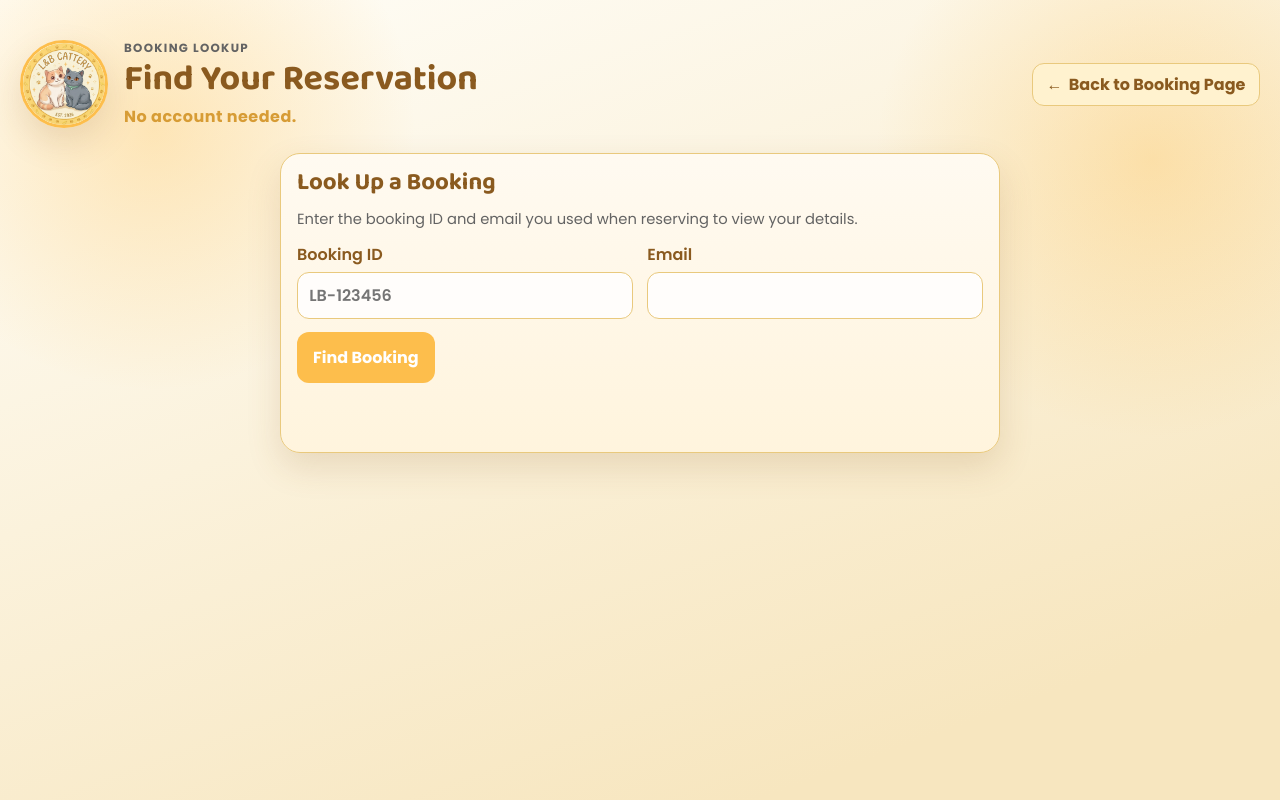
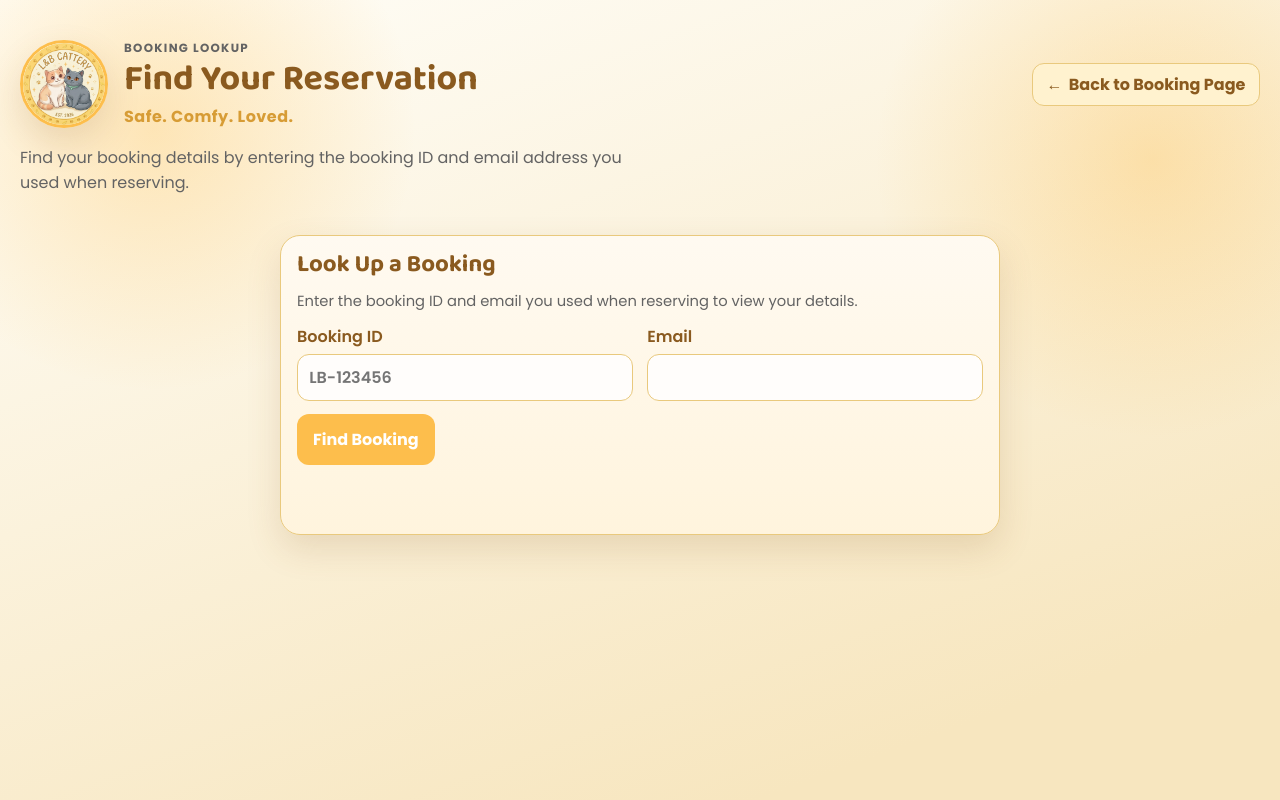
Before and after one commit to ijmmni99/lb.cattery, a plain HTML site: page booking-lookup.html in a window 1280 px wide. Drawn offline with Linux system fonts and the light colour scheme.

Commit message:
fix stuff

```diff
--- a/booking-lookup.html
+++ b/booking-lookup.html
@@ -20,7 +20,7 @@
           <div>
             <p class="eyebrow">Booking Lookup</p>
             <h1>Find Your Reservation</h1>
-            <p class="brand-tagline">No account needed.</p>
+            <p class="brand-tagline">Safe. Comfy. Loved.</p>
           </div>
         </div>
         <div class="header-auth">
@@ -30,6 +30,9 @@
           </a>
         </div>
       </div>
+      <p class="intro">
+        Find your booking details by entering the booking ID and email address you used when reserving.
+      </p>
     </header>
 
     <main class="layout admin-layout">
```
Also changed, not shown: admin.html (+4 -1 lines), user-login.html (+4 -1 lines).
